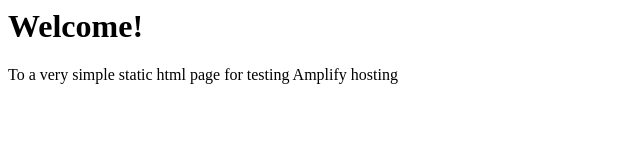
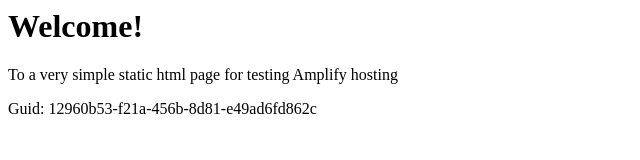
Before and after one commit to aws-aemilia-nrt/Github-PR-Commit-Integration-Test-DoNotTouch-Gith-OKSLNVO2-v1-prod-ap-northeast-1, a website: page src/index.html in a window 1280 px wide. Shown: the whole page, without its empty margins (0-640 px from the left). Drawn offline with Linux system fonts and the light colour scheme.

Commit message:
commit from integ tests

```diff
--- a/src/index.html
+++ b/src/index.html
@@ -1,3 +1,5 @@
+
+
 <html lang="en">
 
 <head>
@@ -10,6 +12,6 @@
 <body>
     <h1>Welcome!</h1>
     <p>To a very simple static html page for testing Amplify hosting</p>
-</body>
+    <p>Guid: 12960b53-f21a-456b-8d81-e49ad6fd862c</p></body>
 
 </html>
```
